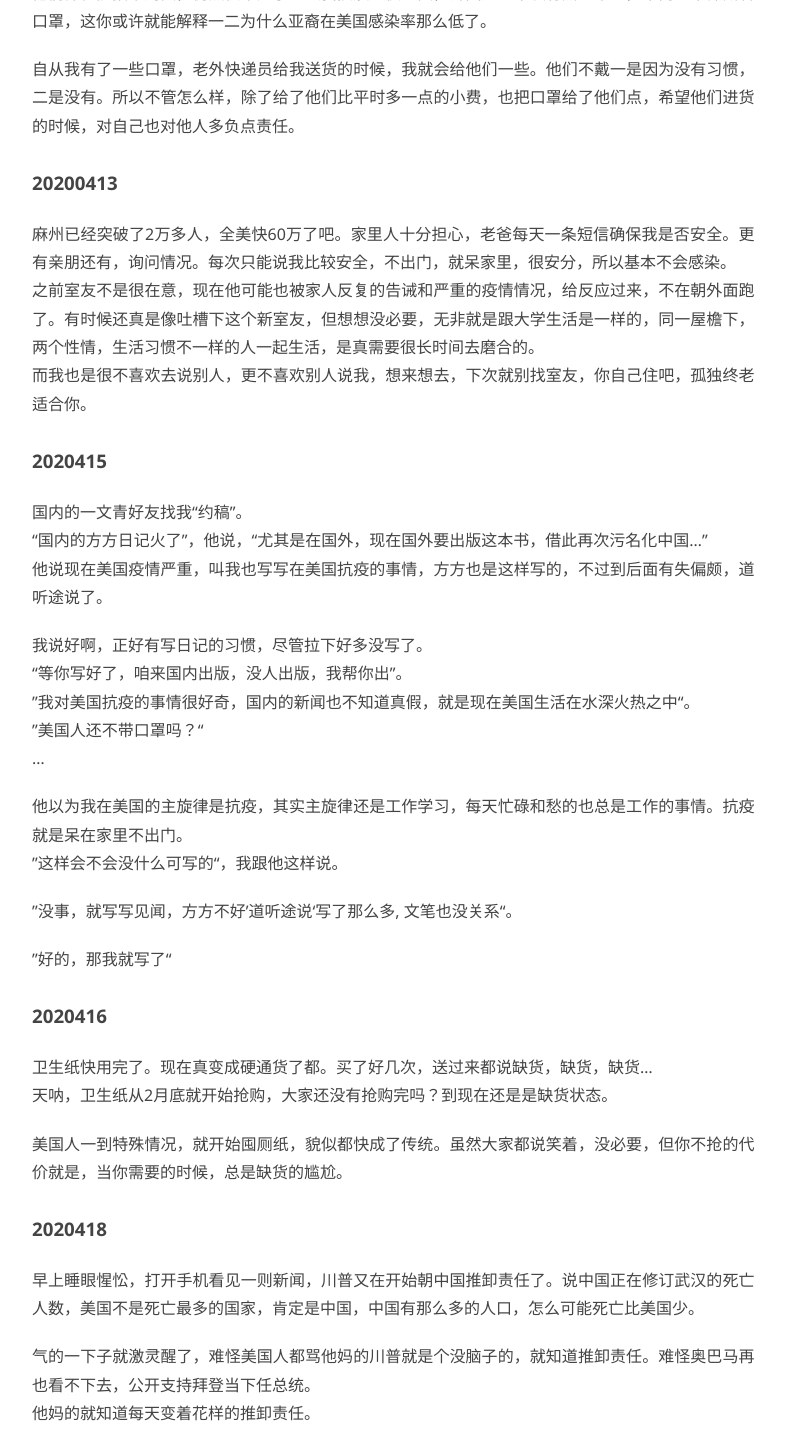
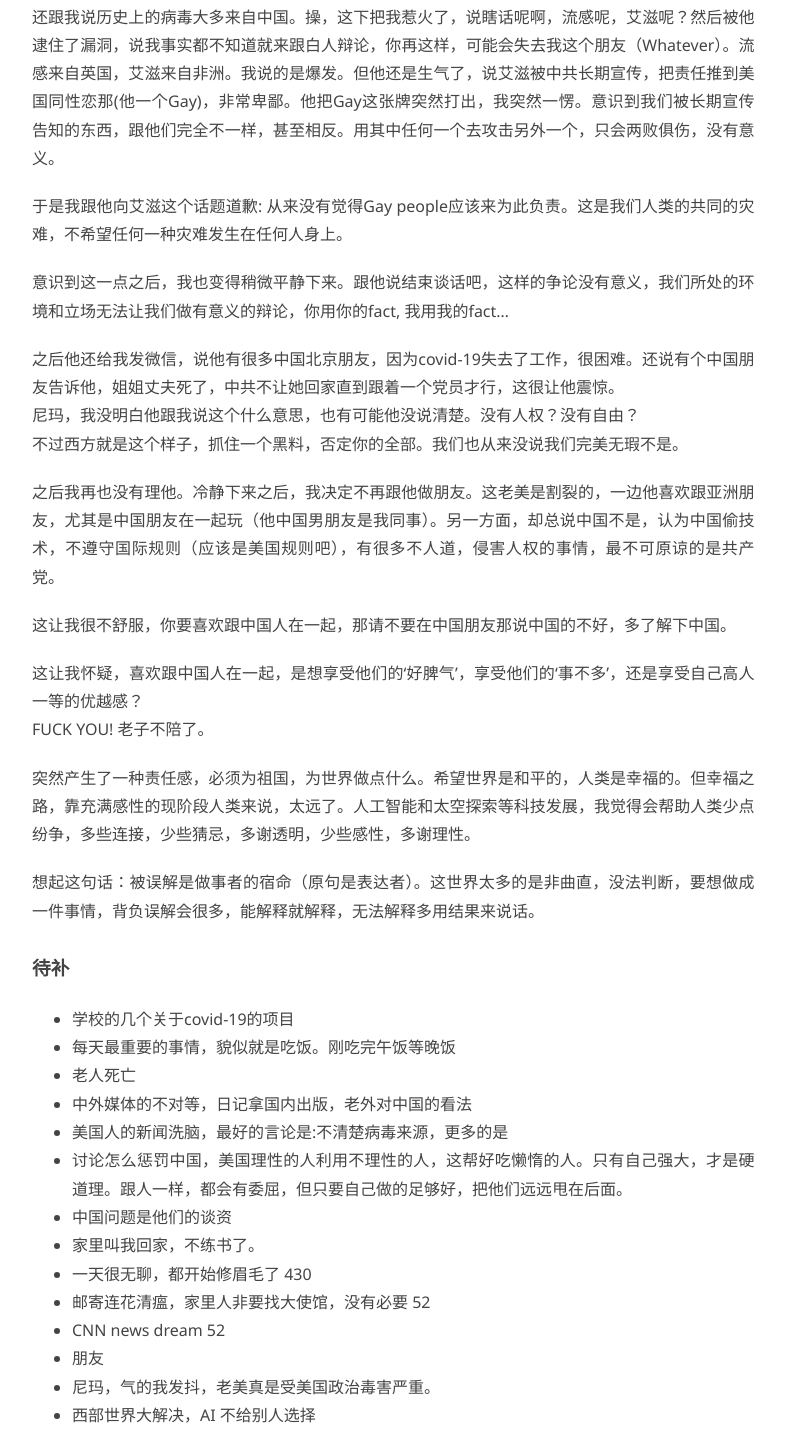
Before and after one commit to JonOnEarth/Jononearth.github.io, a plain HTML site: page DailyNote/index.html in a window 1280 px wide. Shown: the part 3604-5040 px from the top of the page, without its empty margins (93-878 px from the left). Drawn offline with nearby package versions, Linux system fonts and the light colour scheme; no server answers; a script that the page names is missing.

Commit message:
Site updated: 2020-05-04 23:37:59

```diff
--- a/DailyNote/index.html
+++ b/DailyNote/index.html
@@ -18,6 +18,36 @@
 <p>吃完早饭，开始干活，今天周六可以轻松点，主要是补一补日记。<br>抖音也不能看，一看很容易收不住，这不，一个多小时又过了，真是罪过，赶紧起来把这篇补完。</p>
 <p>下午有朋友喊线上玩剧本杀。我给拒绝了，他们就把我踢出了群…不是很擅长这类的游戏，而且对于已经有计划的我，打破计划，会是一件很让我失控的事情。疫情之下，让我有了更多跟自己相处的时间，希望能加深对他的了解。</p>
 <p>写完这篇日记。也都晚9点多了。准备收工，玩会游戏，看会书，漫无目的，估计又要12点才能睡。4月初买的游戏机，疫情在家，怕在家会受不了。买了心心念念的游戏主机Xbox，还怕自己会荒废学业工作。没想到，就体验了1天，热情就降了大半。现在也就每天玩一会。看来我这三分钟热度的毛病一直都在。之前买的VR眼镜放在床底箱子里也有段时间了吧。</p>
+<h3 id="20200503"><a href="#20200503" class="headerlink" title="20200503"></a>20200503</h3><p>昨晚临近睡觉了，跟一个老美朋友聊天，聊着聊着就吵起来。给我大祖国又泼脏水，气的我发抖，睡意全无。很久之前就有人跟我说，在国外不要妄聊政治，西方媒体的下的西方，他们早就形成了对共产党，对中国深深的偏见，这样带着偏见的争论，没有意义。不过也让我一探普通美国人的真正想法了。</p>
+<p>可这不是赶上Covid-19了吗，中美的对立变的十分尖锐起来，一下子没忍住，丢了一朋友。美国国内为了转移压力，不断地向中国泼脏水，你说为什么有人会信。中国的名声在西方媒体的长期浸染下，说什么，他们都会信(Critical think简直笑话)。</p>
+<p>为了跟这个老美争论，登录上电脑微信。但还是速度比他还是慢了好多（妈的，有本事咱用中文辩论，这帮傻X），也犯了辩论的大忌，太过于激动，应该更加理性一点就好了。</p>
+<p>他们总说我们被中共洗脑，何尝他们没有被西方媒体洗脑呢。况且这老美还是一个老兵。我X了，跟那个国务卿的言论一摸一样，估计就是人说什么，他就信什么。不过也最后跟国务卿一样，反嘴就说有可能不会是人工的（man-made）。人家是政治家，说瞎话是人设，你丫的怎么就信了呢。</p>
+<p>还说其实政府做的不错。我说你管100多万（目前为止）叫不错。他反击说那是因为我们测试的多，你再看看欧洲，伊朗。我抬起头，god,我能说什么呢？你看看你的信众，到底是乐观还是傻逼？<br>还说你看哪个政府给人民发钱了。这一点是不错，这才是世界上最强大的国家应该做的不是。而不是推卸责任，甩锅中国。</p>
+<p>还跟我说历史上的病毒大多来自中国。操，这下把我惹火了，说瞎话呢啊，流感呢，艾滋呢？然后被他逮住了漏洞，说我事实都不知道就来跟白人辩论，你再这样，可能会失去我这个朋友（Whatever）。流感来自英国，艾滋来自非洲。我说的是爆发。但他还是生气了，说艾滋被中共长期宣传，把责任推到美国同性恋那(他一个Gay)，非常卑鄙。他把Gay这张牌突然打出，我突然一愣。意识到我们被长期宣传告知的东西，跟他们完全不一样，甚至相反。用其中任何一个去攻击另外一个，只会两败俱伤，没有意义。</p>
+<p>于是我跟他向艾滋这个话题道歉: 从来没有觉得Gay people应该来为此负责。这是我们人类的共同的灾难，不希望任何一种灾难发生在任何人身上。</p>
+<p>意识到这一点之后，我也变得稍微平静下来。跟他说结束谈话吧，这样的争论没有意义，我们所处的环境和立场无法让我们做有意义的辩论，你用你的fact, 我用我的fact…</p>
+<p>之后他还给我发微信，说他有很多中国北京朋友，因为covid-19失去了工作，很困难。还说有个中国朋友告诉他，姐姐丈夫死了，中共不让她回家直到跟着一个党员才行，这很让他震惊。<br>尼玛，我没明白他跟我说这个什么意思，也有可能他没说清楚。没有人权？没有自由？<br>不过西方就是这个样子，抓住一个黑料，否定你的全部。我们也从来没说我们完美无瑕不是。</p>
+<p>之后我再也没有理他。冷静下来之后，我决定不再跟他做朋友。这老美是割裂的，一边他喜欢跟亚洲朋友，尤其是中国朋友在一起玩（他中国男朋友是我同事）。另一方面，却总说中国不是，认为中国偷技术，不遵守国际规则（应该是美国规则吧），有很多不人道，侵害人权的事情，最不可原谅的是共产党。</p>
+<p>这让我很不舒服，你要喜欢跟中国人在一起，那请不要在中国朋友那说中国的不好，多了解下中国。</p>
+<p>这让我怀疑，喜欢跟中国人在一起，是想享受他们的‘好脾气’，享受他们的‘事不多’，还是享受自己高人一等的优越感？<br>FUCK YOU! 老子不陪了。</p>
+<p>突然产生了一种责任感，必须为祖国，为世界做点什么。希望世界是和平的，人类是幸福的。但幸福之路，靠充满感性的现阶段人类来说，太远了。人工智能和太空探索等科技发展，我觉得会帮助人类少点纷争，多些连接，少些猜忌，多谢透明，少些感性，多谢理性。</p>
+<p>想起这句话：被误解是做事者的宿命（原句是表达者）。这世界太多的是非曲直，没法判断，要想做成一件事情，背负误解会很多，能解释就解释，无法解释多用结果来说话。</p>
+<h3 id="待补"><a href="#待补" class="headerlink" title="待补"></a>待补</h3><ul>
+<li>学校的几个关于covid-19的项目</li>
+<li>每天最重要的事情，貌似就是吃饭。刚吃完午饭等晚饭</li>
+<li>老人死亡</li>
+<li>中外媒体的不对等，日记拿国内出版，老外对中国的看法</li>
+<li>美国人的新闻洗脑，最好的言论是:不清楚病毒来源，更多的是</li>
+<li>讨论怎么惩罚中国，美国理性的人利用不理性的人，这帮好吃懒惰的人。只有自己强大，才是硬道理。跟人一样，都会有委屈，但只要自己做的足够好，把他们远远甩在后面。</li>
+<li>中国问题是他们的谈资</li>
+<li>家里叫我回家，不练书了。</li>
+<li>一天很无聊，都开始修眉毛了 430</li>
+<li>邮寄连花清瘟，家里人非要找大使馆，没有必要 52</li>
+<li>CNN news dream 52</li>
+<li>朋友</li>
+<li>尼玛，气的我发抖，老美真是受美国政治毒害严重。</li>
+<li>西部世界大解决，AI 不给别人选择</li>
+</ul>
 <h2 id="202004"><a href="#202004" class="headerlink" title="202004"></a>202004</h2><h3 id="20200402"><a href="#20200402" class="headerlink" title="20200402"></a>20200402</h3><p>国内姐姐给我邮寄的口罩终于到了，现在美国物资极端紧缺，而缓过来的中国，口罩也变得不那么供不应求了。</p>
 <p>我之前一个月前从亚马逊订的口罩也在同一天到达，而我姐过我邮过来，只花了一周…很想吐槽。打开一看，亚马逊买的口罩质量跟我姐邮过来的要差劲好多，但是价格却贵多了啊…</p>
 <p>亚马逊疫情期间，很多价格都乱了，以前很便宜的东西，因为资源短缺，涨到离谱。比如我想买的午餐肉罐头…资本主义，根据需求来定价，经济规律果不其然。</p>
@@ -25,7 +55,7 @@
 <p>他们都在扩招采购员，仍然供不应求。跟我接触的快递员，外国人基本没有戴口罩的，华裔基本都戴着口罩，这你或许就能解释一二为什么亚裔在美国感染率那么低了。</p>
 <p>自从我有了一些口罩，老外快递员给我送货的时候，我就会给他们一些。他们不戴一是因为没有习惯，二是没有。所以不管怎么样，除了给了他们比平时多一点的小费，也把口罩给了他们点，希望他们进货的时候，对自己也对他人多负点责任。</p>
 <h3 id="20200413"><a href="#20200413" class="headerlink" title="20200413"></a>20200413</h3><p>麻州已经突破了2万多人，全美快60万了吧。家里人十分担心，老爸每天一条短信确保我是否安全。更有亲朋还有，询问情况。每次只能说我比较安全，不出门，就呆家里，很安分，所以基本不会感染。<br>之前室友不是很在意，现在他可能也被家人反复的告诫和严重的疫情情况，给反应过来，不在朝外面跑了。有时候还真是像吐槽下这个新室友，但想想没必要，无非就是跟大学生活是一样的，同一屋檐下，两个性情，生活习惯不一样的人一起生活，是真需要很长时间去磨合的。<br>而我也是很不喜欢去说别人，更不喜欢别人说我，想来想去，下次就别找室友，你自己住吧，孤独终老适合你。</p>
-<h3 id="2020415"><a href="#2020415" class="headerlink" title="2020415"></a>2020415</h3><p>国内的一文青好友找我“约稿”。<br>“国内的方方日记火了”，他说，“尤其是在国外，现在国外要出版这本书，借此再次污名化中国…”<br>他说现在美国疫情严重，叫我也写写在美国抗疫的事情，方方也是这样写的，不过到后面有失偏颇，道听途说了。</p>
+<h3 id="2020415"><a href="#2020415" class="headerlink" title="2020415"></a>2020415</h3><p>国内的一文青好友yan找我“约稿”。<br>“国内的方方日记火了”，他说，“尤其是在国外，现在国外要出版这本书，借此再次污名化中国…”<br>他说现在美国疫情严重，叫我也写写在美国抗疫的事情，方方也是这样写的，不过到后面有失偏颇，道听途说了。</p>
 <p>我说好啊，正好有写日记的习惯，尽管拉下好多没写了。<br>“等你写好了，咱来国内出版，没人出版，我帮你出”。<br>”我对美国抗疫的事情很好奇，国内的新闻也不知道真假，就是现在美国生活在水深火热之中“。<br>”美国人还不带口罩吗？“<br>…</p>
 <p>他以为我在美国的主旋律是抗疫，其实主旋律还是工作学习，每天忙碌和愁的也总是工作的事情。抗疫就是呆在家里不出门。<br>”这样会不会没什么可写的“，我跟他这样说。</p>
 <p>”没事，就写写见闻，方方不好’道听途说‘写了那么多, 文笔也没关系“。</p>
@@ -79,20 +109,6 @@
 <p>有时候，我觉得作家都是悲观的，他们特别容易去看到社会的阴暗一面。这也说得通，就像新闻一样，发生了突发事件才可以是爆炸新闻。如果大家都写每日习以为常的事情，歌功颂德，那样的文章，“影响和营养”都是不多的吧。</p>
 <p>存在即合理。这个社会需要有人看到阳光，也需要人看到黑暗，这样的社会才是可以进步。互联网让信息交互变得特别容易，这也间接造成了偏于简单的信息容易被传播（知道为什么谣言那么容易传播了吧）。特别需要警惕的是，被裹挟的民意。著名外交家<a href="https://mp.weixin.qq.com/s/zwZzL2g84Aw8AGkPzVDv7Q" target="_blank" rel="noopener">袁南生先生</a>有一句话让我印象深刻，“了解民意，尊重民意，不唯民意”。中国的精英政治形式(from 张维为教授)，我也觉得是优于美国甚至部分西方的地方。话语权应该每个人都有，但没有节制的自由不是自由，是放纵自私。这里面的“度”真的是很难把握，就像机器学习一样，一个复杂的函数，我们想要找到最优解是非常困难的，永远对一些点误差较小，有些点误差较大。想要一个最优解，我想只有等人类绝对理性的时候，那可能是另外一种物种了吧。</p>
 <p>我去，突然发现治理社会或许也是一个数据科学的问题啊，比如上文说的“度”是个阈值，我们需要收集足够的数据，来发现什么样的“度”是可以本地最优化（Local optimial）的，甚至做到“全局最优化”（Global optimial）。有点反“人性”的感觉，让尤其是一些美国人知道在研究他们，把他们当成数据，估计又要炸开锅了，“神圣自由不可侵犯”。其实这些研究应该都在进行着吧。</p>
-<h3 id="待补"><a href="#待补" class="headerlink" title="待补"></a>待补</h3><ul>
-<li>学校的几个关于covid-19的项目</li>
-<li>每天最重要的事情，貌似就是吃饭。刚吃完午饭等晚饭</li>
-<li>老人死亡</li>
-<li>中外媒体的不对等，日记拿国内出版，老外对中国的看法</li>
-<li>美国人的新闻洗脑，最好的言论是:不清楚病毒来源，更多的是</li>
-<li>讨论怎么惩罚中国，美国理性的人利用不理性的人，这帮好吃懒惰的人。只有自己强大，才是硬道理。跟人一样，都会有委屈，但只要自己做的足够好，把他们远远甩在后面。</li>
-<li>中国问题是他们的谈资</li>
-<li>家里叫我回家，不练书了。</li>
-<li>一天很无聊，都开始修眉毛了 430</li>
-<li>邮寄连花清瘟，家里人非要找大使馆，没有必要 52</li>
-<li>CNN news dream 52</li>
-<li>朋友</li>
-</ul>
 </div></div><div id="disqus_thread"><div class="btn_click_load"><button class="disqus_click_btn">阅读评论（请确保 Disqus 可以正常加载）</button></div><script type="text/javascript">var disqus_config = function () {
     this.page.url = 'http://jononearth.com/DailyNote/index.html';
     this.page.identifier = 'DailyNote/index.html';
```
